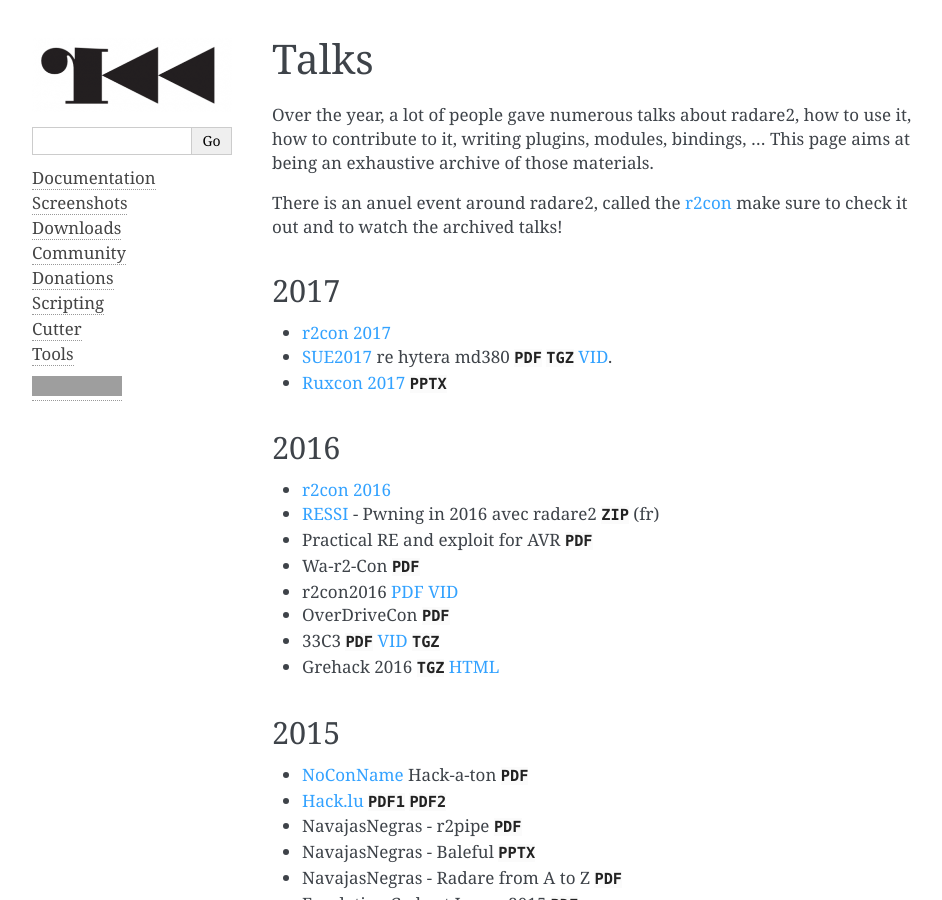
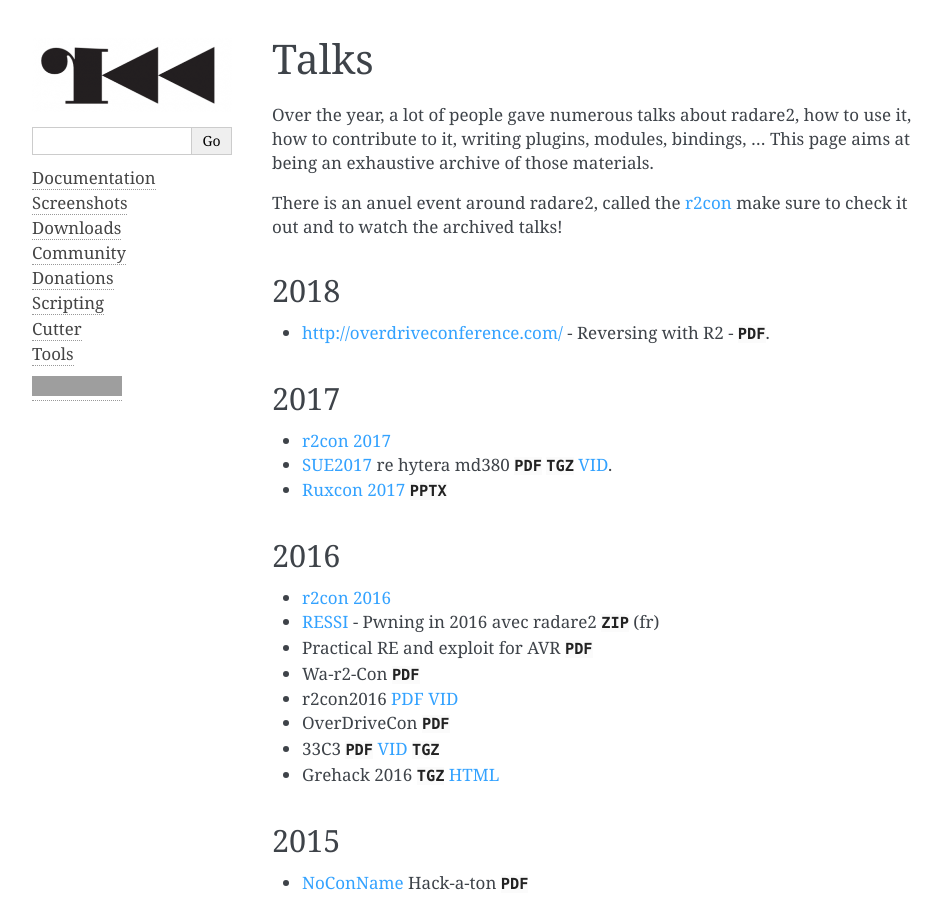
Before and after one commit to radareorg/radareorg, a Sphinx documentation site: the page built from source/talks.rst, in a window 1280 px wide and 900 px high. Shown: the whole window, without its empty margins (148-1090 px from the left). Built offline with Sphinx 7.4.7, drawn with Linux system fonts in a browser that asks for light colours; grey boxes are pictures that could not be loaded.

Commit message:
Add pancake's slides

```diff
--- a/source/talks.rst
+++ b/source/talks.rst
@@ -11,6 +11,11 @@
 
 There is an anuel event around radare2, called the :ref:`r2con <r2con>`
 make sure to check it out and to watch the archived talks!
+
+2018
+----
+
+- `<http://overdriveconference.com/>`__ - Reversing with R2 - :download:`PDF <_files/ReversingWithR2.pdf>`.
 
 
 2017
```
Also changed, not shown: 1 other file.
